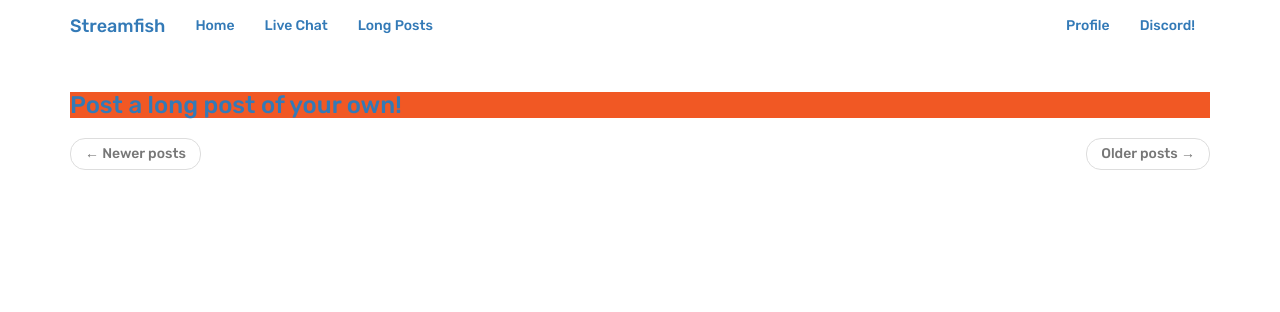
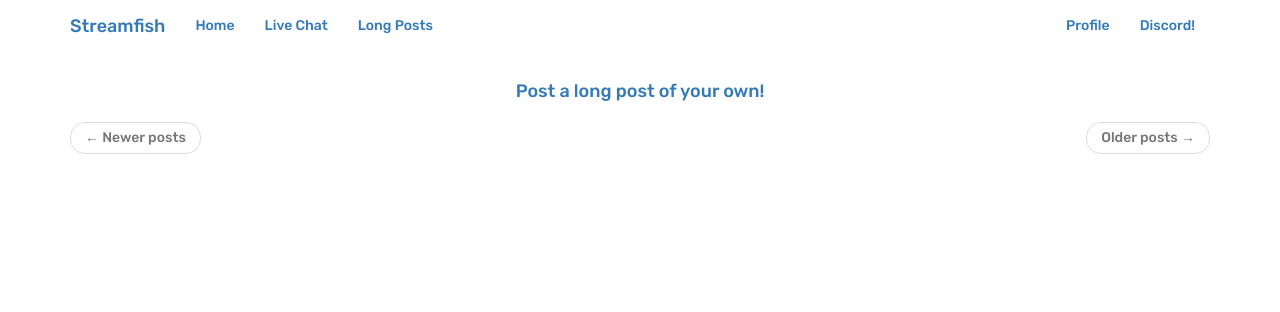
Before and after one commit to Amazeryogo/Streamfish-Source-Code, a Flask app: page /lp in a window 1280 px wide. Shown: the top 312 px of the page. Run offline with Flask 2, Linux system fonts and the light colour scheme; the visitor is signed in with stand-in values (Sample User, id 1); data comes from the database, SQL or seed files in the repository; data that the repository does not hold is empty; some libraries are stand-ins or nearby versions.

Commit message:
i like ice cream

```diff
--- a/app/templates/explore_lp.html
+++ b/app/templates/explore_lp.html
@@ -1,12 +1,12 @@
 {% extends "base.html" %}
 {% import 'bootstrap/wtf.html' as wtf %}
 {% block app_content %}
-    {% if dm == True %}
-        <link href="{{url_for('static', filename='darkmode.css') }}" rel="stylesheet">
-    {% else %}
-        <link href="{{url_for('static', filename='main.css') }}" rel="stylesheet">
-    {% endif %}
-    <h3><a href="{{url_for('main.yu') }}" style="text-align:center">Post a long post of your own!</a></h3>
+{% if dm == True %}
+    <link href="{{url_for('static', filename='darkmode.css') }}" rel="stylesheet">
+{% else %}
+    <link href="{{url_for('static', filename='main.css') }}" rel="stylesheet">
+{% endif %}
+    <h4 style="text-align: center;"><a href="{{url_for('main.yu') }}" style="text-align:center">Post a long post of your own!</a></h4>
     {% for lp in lps %}
         {% include '_longpost.html' %}
     {% endfor %}
```
